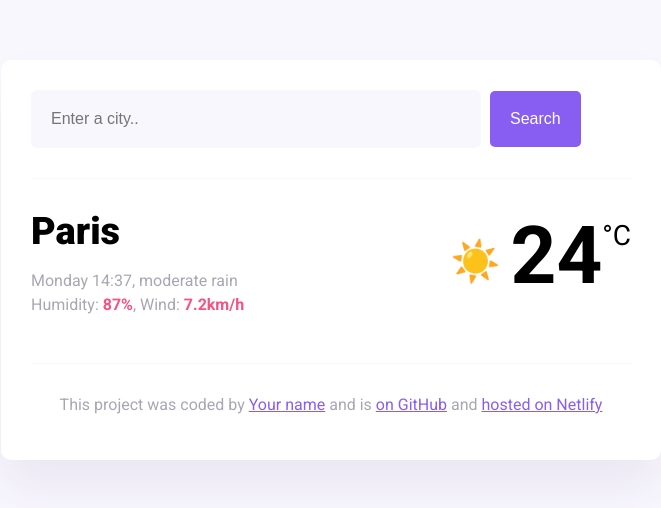
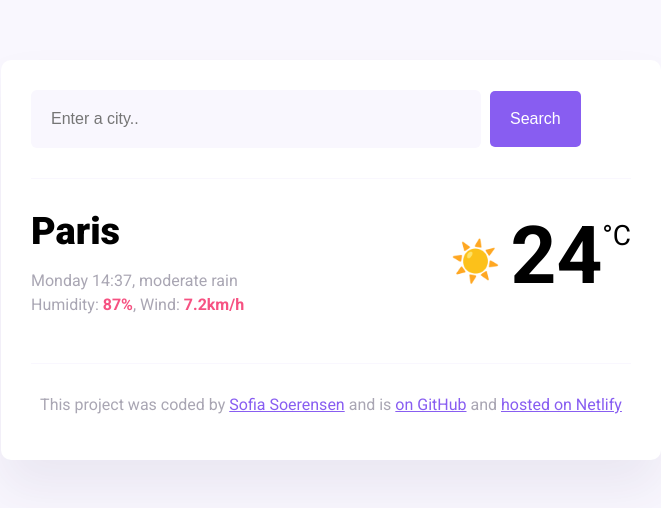
Before and after one commit to SofiaSoerensen/Weatherapp2.0, a website: page index.html in a window 1280 px wide. Shown: the whole page, without its empty margins (309-970 px from the left). Drawn offline with nearby package versions, Linux system fonts and the light colour scheme; files that its build step writes are made by us from their sources.

Commit message:
Changed html

```diff
--- a/index.html
+++ b/index.html
@@ -47,7 +47,7 @@
       <footer>
         <p>
           This project was coded by
-          <a href="#" target="_blank">Your name</a> and is
+          <a href="#" target="_blank">Sofia Soerensen</a> and is
           <a href="#" target="_blank"> on GitHub</a> and
           <a href="#" target="_blank">hosted on Netlify</a>
         </p>
```
